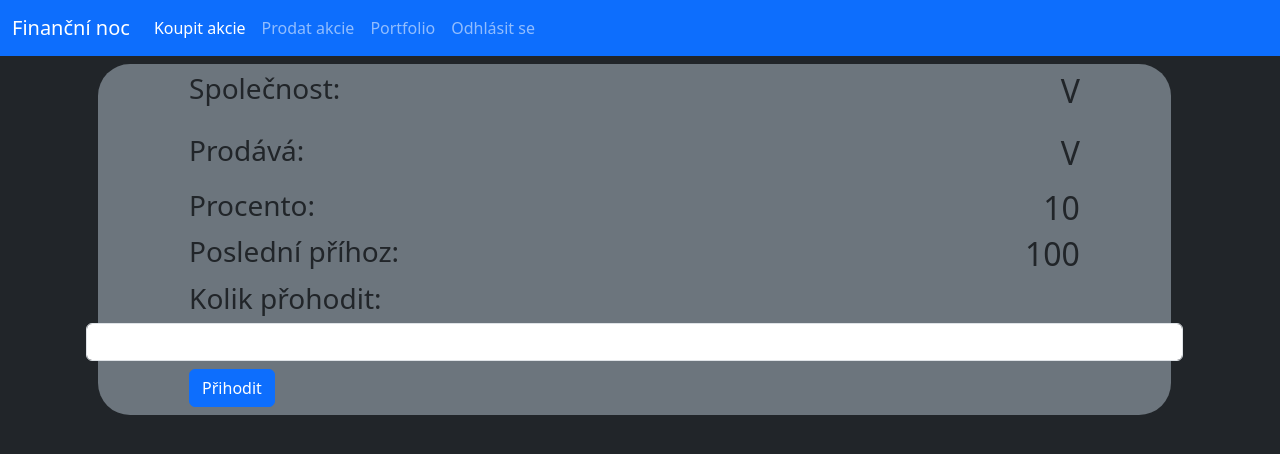
After one commit to Vokrovec/ProjektBurza, a Flask app: page /buy/1 in a window 1280 px wide. The commit adds this page. Shown: the top 454 px of the page. Run offline with Flask 3, Linux system fonts and the light colour scheme; a user stored in the database is signed in.

Commit message:
Přidal jsem stockBuy funkci

```diff
--- a/Templates/buy.html
+++ b/Templates/buy.html
@@ -22,7 +22,7 @@
                     </div>
                     <div class="row py-2">
                         <div class="col-4 offset-1">
-                            <button type="submit" class="btn btn-primary">Přihodit</button>
+                            <button type="submit" class="btn btn-primary" onclick="location.href = '/buy/{{stock_sell[4]}}';">Přihodit</button>
                         </div>
                     </div>
                 </div>
--- /dev/null
+++ b/Templates/stockBuy.html
@@ -0,0 +1,37 @@
+{% extends "main.html" %}
+{% block content%}
+    <div class="row py-2">
+        <div class="col-offset-1 col-11">
+            <div class="conteiner offset-1 bg-secondary rounded-5">
+                <div class="row py-2">
+                    <div class="col-4 offset-1"><h3>Společnost:</h3></div>
+                    <div class="col-6"><h2 class="text-end">{{stock_sell[0]}}</h2></div>
+                </div>
+                <div class="row py-2">
+                    <div class="col-4 offset-1"><h3>Prodává:</h3></div>
+                    <div class="col-6"><h2 class="text-end">{{stock_sell[1]}}</h2></div>
+                </div>
+                <div class="row">
+                    <div class="col-4 offset-1"><h3>Procento:</h3></div>
+                    <div class="col-6"><h2 class="text-end">{{stock_sell[2]}}</h2></div>
+                </div>
+                <div class="row">
+                    <div class="col-4 offset-1"><h3>Poslední příhoz:</h3></div>
+                    <div class="col-6"><h2 class="text-end">{{stock_sell[3]}}</h2></div>
+                </div>
+                <form>
+                    <div class="row">
+                        <div class="col-4 offset-1"><h3>Kolik přohodit: </h3></div>
+                        <input type="text" class="form-control" id="amount" name="amount">
+                    </div>
+                    <div class="row py-2">
+                        <div class="col-4 offset-1">
+                            <button type="submit" class="btn btn-primary">Přihodit</button>
+                        </div>
+                    </div>
+                </form>
+
+            </div>
+        </div>
+    </div>
+{% endblock %}
--- a/router.py
+++ b/router.py
@@ -157,7 +157,10 @@ def sellStock(stock_id=-1):
         if stock.owner != session["user"]:
             flash("Tuto akcii nevlastníš!")
             return redirect(url_for("home"))
-        if request.form["amount"].isdigit() and request.form["price"].isdigit:
+        elif stock.isSelling:
+            flash("Akcie je již v aukci.")
+            return redirect(url_for("home"))
+        elif request.form["amount"].isdigit() and request.form["price"].isdigit():
             per = int(request.form["amount"])
             cost = int(request.form["price"])
         else:
@@ -193,20 +196,33 @@ def buy():
     stockSells = StockSell.query.all()
     stock_sells = []
     for s in stockSells:
-        print(s, s.stockID)
         stock = Stock.query.filter_by(_id=s.stockID).first()
-        stock_sells.append((stock.name, s.old_owner, stock.percentage, s.cost))
+        stock_sells.append((stock.name, s.old_owner, stock.percentage, s.cost, s._id))
     if "user" in session:
         return render_template("buy.html", stock_sells=stock_sells, logged=True)
     else:
         return redirect(url_for("login"))
 
-@app.route("/buy/<stockSellID>", methods=["POST", "GET"])
-def stockSell(stockSellID):
+@app.route("/buy/<stockBuyID>", methods=["POST", "GET"])
+def stockBuy(stockBuyID):
     if  not "user" in session:
         return redirect(url_for("login"))
-    stock_sell = StockSell
+    stockSell = StockSell.query.filter_by(_id=stockBuyID).first()
+    stock = Stock.query.filter_by(_id=stockSell.stockID).first()
+    stock_sell = [stock.name, stockSell.old_owner, stock.percentage, stockSell.cost]
     if request.method == "GET":
-        return render_template("") #musim jeste udelat
+        return render_template("stockBuy.html", stock_sell=stock_sell, logged=True)
     elif request.method == "POST":
-        return ""
+        user = User.query.filter_by(name=session["user"]).first()
+        if not request.form["amount"].isdiget():
+            flash("Zadej cenu jako cislo!")
+            return redirect(url_for("home"))
+        new_price = int(request.form["amount"])
+        if new_price > user.money:
+            flash("Nemáš dostatek peněz.")
+            return redirect(url_for("home"))
+        elif datetime.datetime.now() > stockSell.sell_end:
+            flash("Čas vypršel...")
+            return redirect(url_for("home"))
+
+        return render_template("stockBuy.html", stock_sell=stock_sell, logged=True)
```
